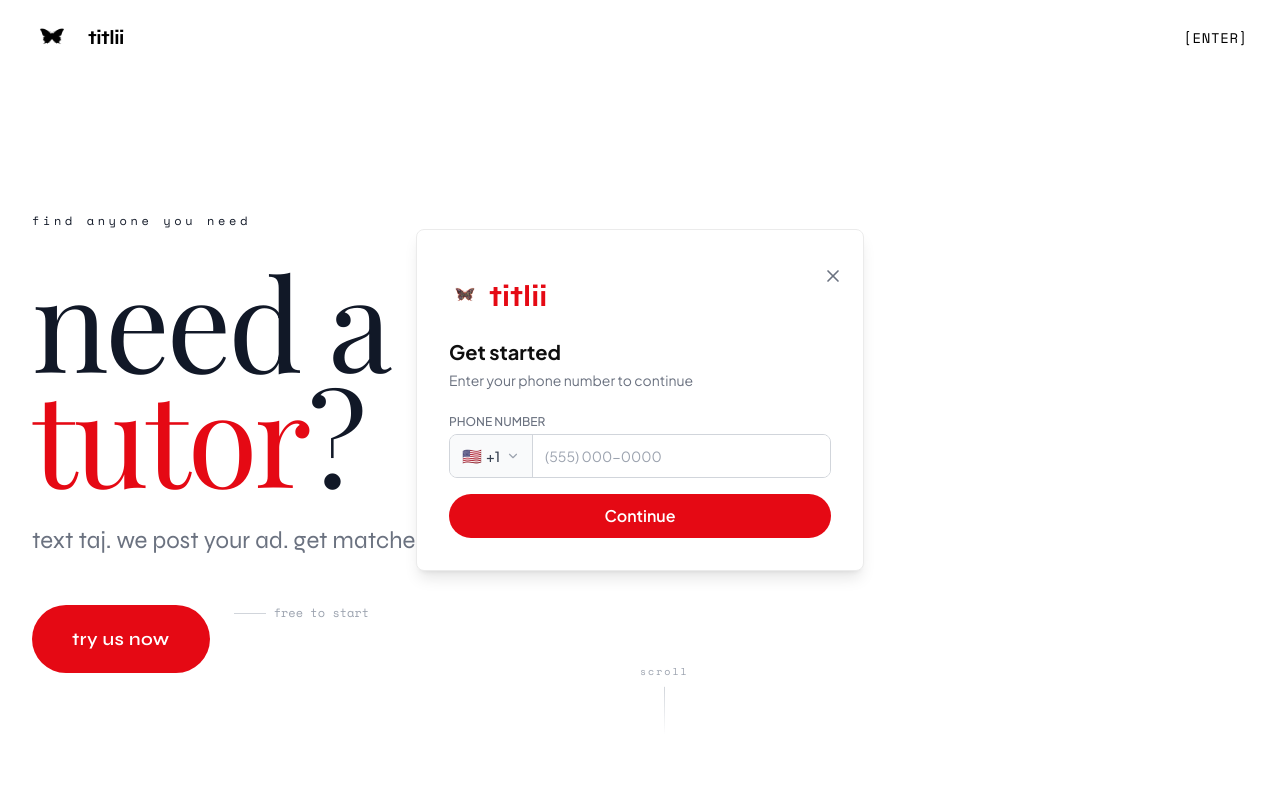
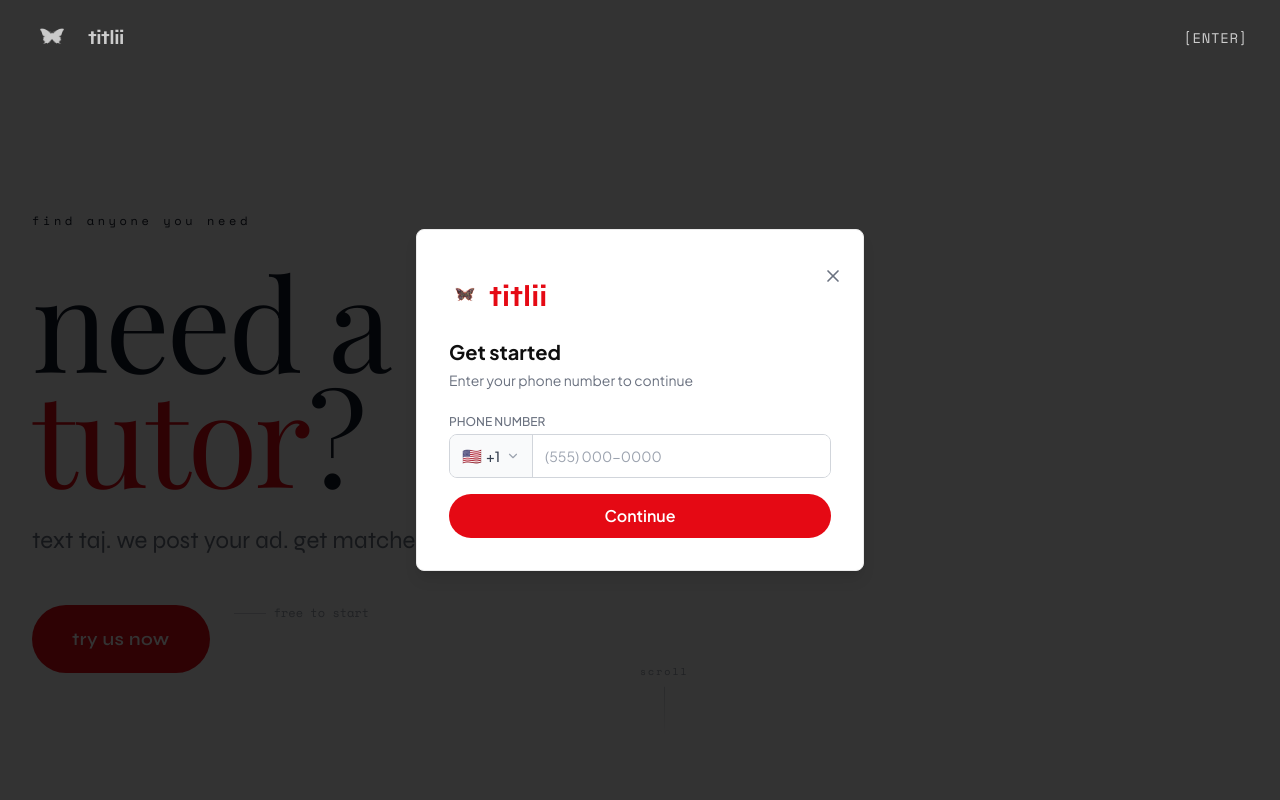
Before and after one commit to manpreetsethi92/titli-frontend, a React (Create React App) app: page / in a window 1280 px wide. Both pictures are taken after a click on the button "try us now". Shown: the top 800 px of the page. Built offline with nearby package versions, Linux system fonts and the light colour scheme.

Commit message:
Add custom dark overlay back - fixes modal={false} removing it

```diff
--- a/src/components/AuthModal.jsx
+++ b/src/components/AuthModal.jsx
@@ -3,7 +3,7 @@ import { createPortal } from "react-dom";
 import { useNavigate } from "react-router-dom";
 import axios from "axios";
 import { toast } from "sonner";
-import { Dialog, DialogContent } from "./ui/dialog";
+import { Dialog, DialogContent, DialogOverlay } from "./ui/dialog";
 import { Input } from "./ui/input";
 import { Label } from "./ui/label";
 import { Textarea } from "./ui/textarea";
@@ -569,6 +569,17 @@ const AuthModal = ({ isOpen, onClose }) => {
         if (!open) resetAndClose();
       }}
     >
+      {/* Custom overlay since modal={false} removes the default one */}
+      {isOpen && createPortal(
+        <div
+          className="fixed inset-0 bg-black/80 z-[49]"
+          style={{ pointerEvents: showCountryDropdown ? 'none' : 'auto' }}
+          onClick={() => {
+            if (!showCountryDropdown) resetAndClose();
+          }}
+        />,
+        document.body
+      )}
       <DialogContent
         className="sm:max-w-md p-0 overflow-hidden bg-white rounded-2xl [&>button]:hidden"
         onPointerDownOutside={(e) => {
```
